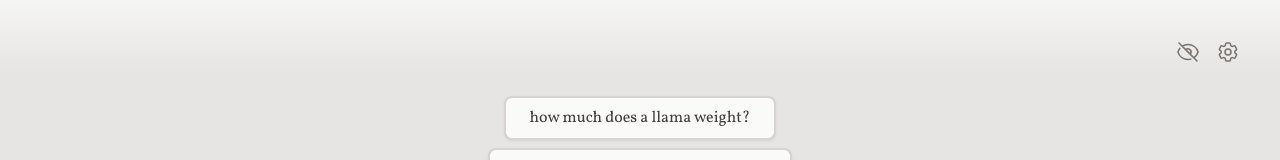
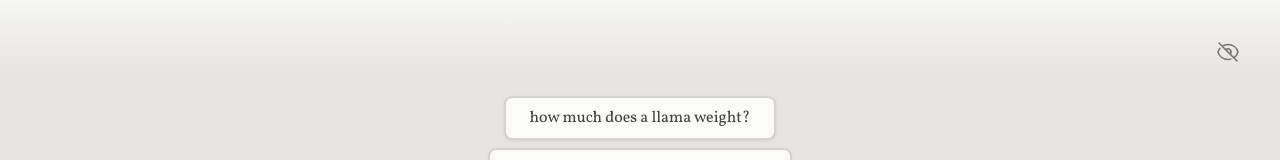
Before and after one commit to nilsherzig/LLocalSearch, a SvelteKit app: page / in a window 1280 px wide. Shown: the top 160 px of the page. Built offline with nearby package versions, Linux system fonts and the light colour scheme.

Commit message:
ui: hide unused settings icon until implemented

```diff
--- a/src/lib/bottom_bar.svelte
+++ b/src/lib/bottom_bar.svelte
@@ -32,6 +32,7 @@
 		class="m-2 mx-4 flex max-w-prose gap-2 shadow w-full align-middle bg-stone-50 items-center border-stone-300 border-2 p-1 rounded-lg focus-within:shadow-lg focus-within:border-stone-400 transition-all"
 	>
 		<textarea
+			tabindex="9999"
 			class="resize-none outline-none rounded bg-stone-50 py-1 px-2 text-zinc-950 flex-grow"
 			bind:value={prompt}
 			bind:this={textArea}
--- a/src/routes/+page.svelte
+++ b/src/routes/+page.svelte
@@ -185,31 +185,31 @@
 		<div></div>
 		<div class="flex flex-row">
 			<ToggleLogsButton bind:showLogs></ToggleLogsButton>
-			<div
-				class="active:bg-stone-300 text-stone-500 hover:text-stone-700 rounded-2xl hover:cursor-pointer"
-			>
-				<div class="hover:rotate-12 p-2 transition-all">
-					<svg
-						xmlns="http://www.w3.org/2000/svg"
-						fill="none"
-						viewBox="0 0 24 24"
-						stroke-width="1.5"
-						stroke="currentColor"
-						class="w-6 h-6"
-					>
-						<path
-							stroke-linecap="round"
-							stroke-linejoin="round"
-							d="M9.594 3.94c.09-.542.56-.94 1.11-.94h2.593c.55 0 1.02.398 1.11.94l.213 1.281c.063.374.313.686.645.87.074.04.147.083.22.127.325.196.72.257 1.075.124l1.217-.456a1.125 1.125 0 0 1 1.37.49l1.296 2.247a1.125 1.125 0 0 1-.26 1.431l-1.003.827c-.293.241-.438.613-.43.992a7.723 7.723 0 0 1 0 .255c-.008.378.137.75.43.991l1.004.827c.424.35.534.955.26 1.43l-1.298 2.247a1.125 1.125 0 0 1-1.369.491l-1.217-.456c-.355-.133-.75-.072-1.076.124a6.47 6.47 0 0 1-.22.128c-.331.183-.581.495-.644.869l-.213 1.281c-.09.543-.56.94-1.11.94h-2.594c-.55 0-1.019-.398-1.11-.94l-.213-1.281c-.062-.374-.312-.686-.644-.87a6.52 6.52 0 0 1-.22-.127c-.325-.196-.72-.257-1.076-.124l-1.217.456a1.125 1.125 0 0 1-1.369-.49l-1.297-2.247a1.125 1.125 0 0 1 .26-1.431l1.004-.827c.292-.24.437-.613.43-.991a6.932 6.932 0 0 1 0-.255c.007-.38-.138-.751-.43-.992l-1.004-.827a1.125 1.125 0 0 1-.26-1.43l1.297-2.247a1.125 1.125 0 0 1 1.37-.491l1.216.456c.356.133.751.072 1.076-.124.072-.044.146-.086.22-.128.332-.183.582-.495.644-.869l.214-1.28Z"
-						/>
-						<path
-							stroke-linecap="round"
-							stroke-linejoin="round"
-							d="M15 12a3 3 0 1 1-6 0 3 3 0 0 1 6 0Z"
-						/>
-					</svg>
-				</div>
-			</div>
+			<!-- <div -->
+			<!-- 	class="active:bg-stone-300 text-stone-500 hover:text-stone-700 rounded-2xl hover:cursor-pointer" -->
+			<!-- > -->
+			<!-- 	<div class="hover:rotate-12 p-2 transition-all"> -->
+			<!-- 		<svg -->
+			<!-- 			xmlns="http://www.w3.org/2000/svg" -->
+			<!-- 			fill="none" -->
+			<!-- 			viewBox="0 0 24 24" -->
+			<!-- 			stroke-width="1.5" -->
+			<!-- 			stroke="currentColor" -->
+			<!-- 			class="w-6 h-6" -->
+			<!-- 		> -->
+			<!-- 			<path -->
+			<!-- 				stroke-linecap="round" -->
+			<!-- 				stroke-linejoin="round" -->
+			<!-- 				d="M9.594 3.94c.09-.542.56-.94 1.11-.94h2.593c.55 0 1.02.398 1.11.94l.213 1.281c.063.374.313.686.645.87.074.04.147.083.22.127.325.196.72.257 1.075.124l1.217-.456a1.125 1.125 0 0 1 1.37.49l1.296 2.247a1.125 1.125 0 0 1-.26 1.431l-1.003.827c-.293.241-.438.613-.43.992a7.723 7.723 0 0 1 0 .255c-.008.378.137.75.43.991l1.004.827c.424.35.534.955.26 1.43l-1.298 2.247a1.125 1.125 0 0 1-1.369.491l-1.217-.456c-.355-.133-.75-.072-1.076.124a6.47 6.47 0 0 1-.22.128c-.331.183-.581.495-.644.869l-.213 1.281c-.09.543-.56.94-1.11.94h-2.594c-.55 0-1.019-.398-1.11-.94l-.213-1.281c-.062-.374-.312-.686-.644-.87a6.52 6.52 0 0 1-.22-.127c-.325-.196-.72-.257-1.076-.124l-1.217.456a1.125 1.125 0 0 1-1.369-.49l-1.297-2.247a1.125 1.125 0 0 1 .26-1.431l1.004-.827c.292-.24.437-.613.43-.991a6.932 6.932 0 0 1 0-.255c.007-.38-.138-.751-.43-.992l-1.004-.827a1.125 1.125 0 0 1-.26-1.43l1.297-2.247a1.125 1.125 0 0 1 1.37-.491l1.216.456c.356.133.751.072 1.076-.124.072-.044.146-.086.22-.128.332-.183.582-.495.644-.869l.214-1.28Z" -->
+			<!-- 			/> -->
+			<!-- 			<path -->
+			<!-- 				stroke-linecap="round" -->
+			<!-- 				stroke-linejoin="round" -->
+			<!-- 				d="M15 12a3 3 0 1 1-6 0 3 3 0 0 1 6 0Z" -->
+			<!-- 			/> -->
+			<!-- 		</svg> -->
+			<!-- 	</div> -->
+			<!-- </div> -->
 		</div>
 	</div>
 </div>
```
